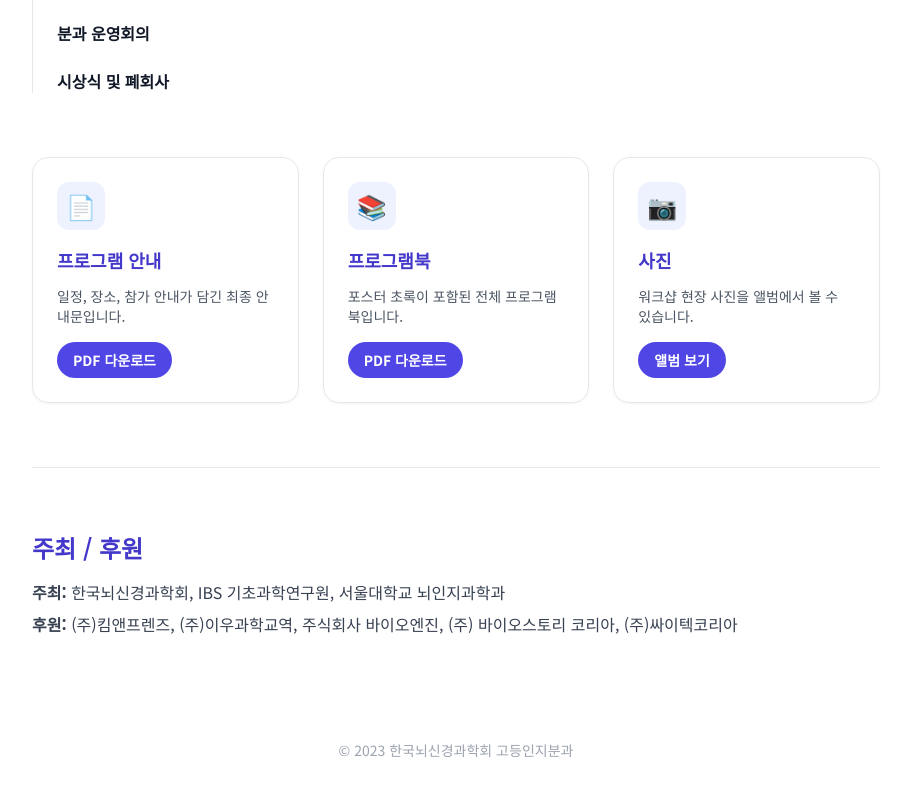
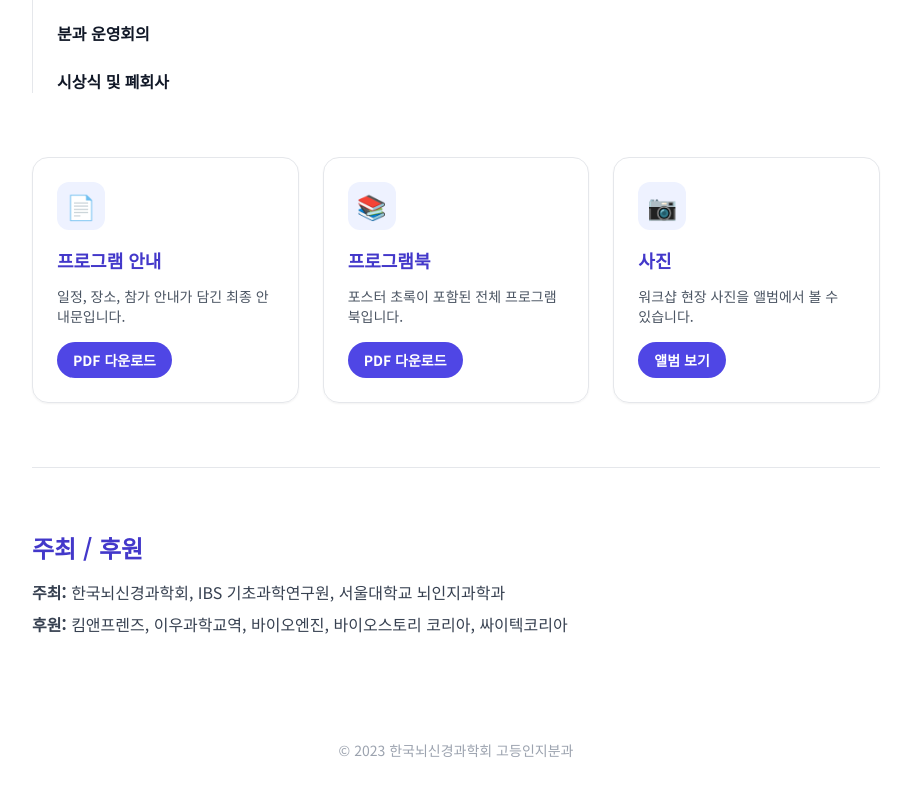
Before and after one commit to ksbns-hcog/ksbns-hcog, a plain HTML site: page 2023/index.html in a window 1280 px wide. Shown: the part 1276-2072 px from the top of the page, without its empty margins (184-1095 px from the left). Drawn offline with nearby package versions, Linux system fonts and the light colour scheme.

Commit message:
Simplify 2023 sponsor names (drop corporate entity prefixes/suffixes)
Co-Authored-By: Claude Sonnet 5 <noreply@anthropic.com>
Claude-Session: https://claude.ai/code/session_01NGFBDLmy2rAU8HwvXVyi7n

```diff
--- a/2023/index.html
+++ b/2023/index.html
@@ -128,7 +128,7 @@
   <section id="hosts" class="reveal py-16 border-t border-gray-200">
     <h2 class="text-2xl font-bold text-indigo-700 mb-4">주최 / 후원</h2>
     <p class="text-gray-700"><strong>주최:</strong> 한국뇌신경과학회, IBS 기초과학연구원, 서울대학교 뇌인지과학과</p>
-    <p class="text-gray-700 mt-2"><strong>후원:</strong> (주)킴앤프렌즈, (주)이우과학교역, 주식회사 바이오엔진, (주) 바이오스토리 코리아, (주)싸이텍코리아</p>
+    <p class="text-gray-700 mt-2"><strong>후원:</strong> 킴앤프렌즈, 이우과학교역, 바이오엔진, 바이오스토리 코리아, 싸이텍코리아</p>
   </section>
 
 </main>
```
